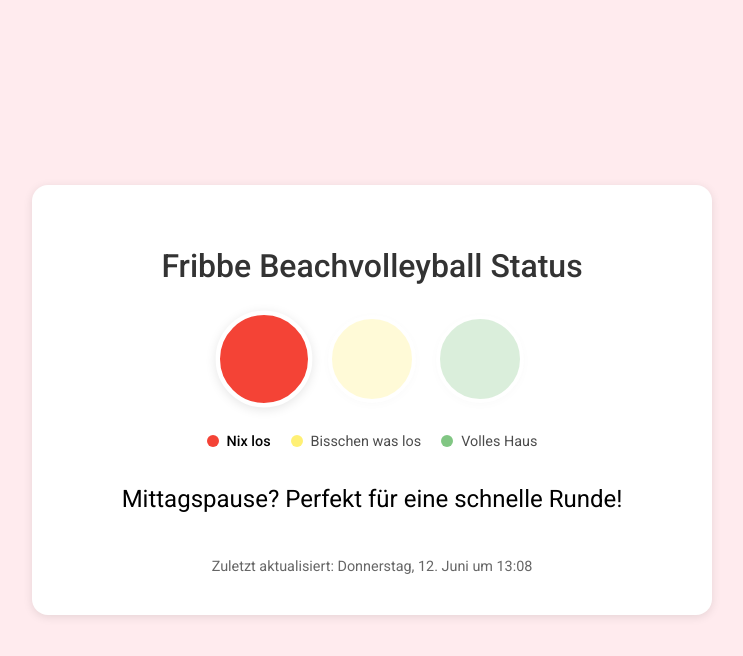
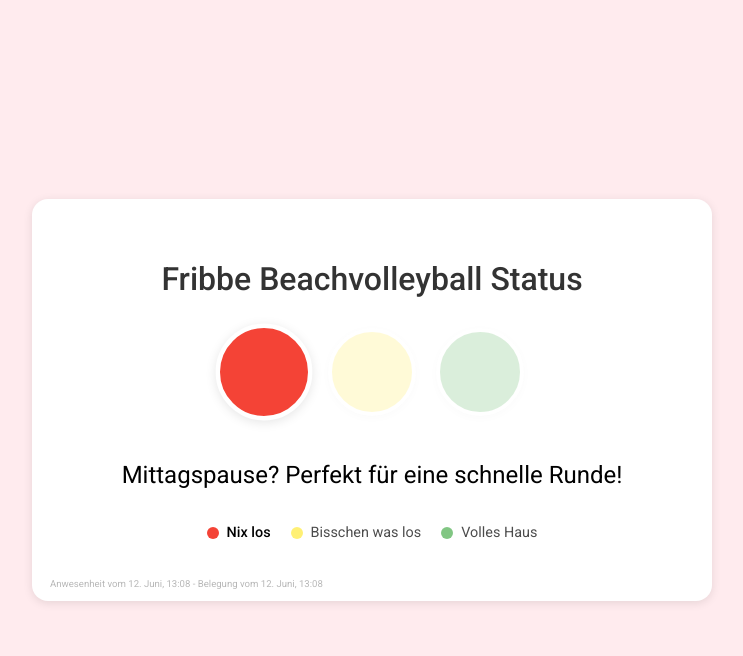
Before and after one commit to FlorianObermayer/fribbe-status-checker, a FastAPI app: page / in a window 1280 px wide. Shown: the top 656 px of the page, without its empty margins (268-1011 px from the left). Run offline with FastAPI, Linux system fonts and the light colour scheme; data that the repository does not hold is empty.

Commit message:
prototye ready. lets merge and pray :)

```diff
--- a/app/main.py
+++ b/app/main.py
@@ -1,6 +1,7 @@
 #!/usr/bin/env python3
 import os
 from datetime import datetime
+from typing import List
 from fastapi import FastAPI
 from fastapi.responses import HTMLResponse, FileResponse
 from fastapi.staticfiles import StaticFiles
@@ -41,7 +42,7 @@ class OccupancyResponse(BaseModel):
     last_updated: datetime
     type: OccupancyType
     source: OccupancySource
-    message: str
+    messages: List[str]
     last_error: str | None
 
 
@@ -53,7 +54,7 @@ class StatusResponse(BaseModel):
 @app.get("/api/status", response_model=StatusResponse)
 async def get_status():
 
-    occ_message, occ_type, occ_source, occ_last_updated, occ_last_error = (
+    occ_messages, occ_type, occ_source, occ_last_updated, occ_last_error = (
         occupancy_service.get_todays_occupancy()
     )
 
@@ -61,7 +62,7 @@ async def get_status():
         last_updated=occ_last_updated,
         type=occ_type,
         source=occ_source,
-        message=occ_message,
+        messages=occ_messages,
         last_error=occ_last_error and str(occ_last_error),
     )
 
--- a/app/services/occupancy/OccupancyService.py
+++ b/app/services/occupancy/OccupancyService.py
@@ -32,13 +32,13 @@ class OccupancyService:
 
     def get_todays_occupancy(
         self,
-    ) -> Tuple[str, OccupancyType, OccupancySource, datetime, Exception | None]:
+    ) -> Tuple[List[str], OccupancyType, OccupancySource, datetime, Exception | None]:
         """
         Retrieves today's occupancy information.
 
         Returns:
-            Tuple[str, OccupancyType, OccupancySource, datetime, Exception | None]:
-                - A message summarizing today's occupancies, or a message indicating no occupancies.
+            Tuple[List[str], OccupancyType, OccupancySource, datetime, Exception | None]:
+                - A list of messages if today's occupancies or an empty list.
                 - The overall occupancy type for today.
                 - The source of the occupancy (event calendar or weekly plan)
                 - The timestamp of the last update.
@@ -53,7 +53,7 @@ class OccupancyService:
 
         if not todays_occupancies:
             return (
-                "",
+                [],
                 OccupancyType.NONE,
                 OccupancySource.WEEKLY_PLAN,
                 self._last_updated,
@@ -64,7 +64,7 @@ class OccupancyService:
         occupancy: OccupancyType = OccupancyType.PARTIALLY
         source: OccupancySource = OccupancySource.WEEKLY_PLAN
 
-        for occ in todays_occupancies:
+        for occ in sorted(todays_occupancies, key=lambda o: o.begin):
             begin = occ.begin.strftime("%H:%M")
             end = (
                 occ.end.strftime("%H:%M")
@@ -84,7 +84,7 @@ class OccupancyService:
         # TODO: Also figure out if each occupation potentially overlaps with other resulting in a fully blocked scenario
 
         return (
-            "\n".join(lines),
+            lines,
             occupancy,
             source,
             self._last_updated,
--- a/app/static/css/styles.css
+++ b/app/static/css/styles.css
@@ -3,7 +3,7 @@
     --color-yellow: #ffeb3b;
     --color-green: #4caf50;
     --color-gray: #f5f5f5;
-    --shadow: 0 2px 10px rgba(0,0,0,0.1);
+    --shadow: 0 2px 10px rgba(0, 0, 0, 0.1);
 }
 
 body {
@@ -21,6 +21,7 @@ body {
 }
 
 .container {
+    position: relative;
     background: white;
     border-radius: 16px;
     padding: 40px;
@@ -58,28 +59,38 @@ h1 {
     transform: scale(1.1);
 }
 
-.light.red { background-color: var(--color-red); }
-.light.yellow { background-color: var(--color-yellow); }
-.light.green { background-color: var(--color-green); }
+.light.red {
+    background-color: var(--color-red);
+}
+
+.light.yellow {
+    background-color: var(--color-yellow);
+}
+
+.light.green {
+    background-color: var(--color-green);
+}
 
 .status-message {
     font-size: 1.5rem;
     margin: 20px 0;
     padding: 15px;
     border-radius: 8px;
-    background-color: rgba(255,255,255,0.8);
-}
-
-.last-updated {
-    font-size: 0.9rem;
-    color: #666;
-    margin-top: 30px;
+    background-color: rgba(255, 255, 255, 0.8);
 }
 
 /* Status-specific styles */
-body.status-empty { background-color: #ffebee; }
-body.status-few { background-color: #fff8e1; }
-body.status-many { background-color: #e8f5e9; }
+body.status-empty {
+    background-color: #ffebee;
+}
+
+body.status-few {
+    background-color: #fff8e1;
+}
+
+body.status-many {
+    background-color: #e8f5e9;
+}
 /* CSS Ergänzungen */
 .status-explanation {
     display: flex;
@@ -123,3 +134,45 @@ body.status-many { background-color: #e8f5e9; }
 .explanation-dot.green {
     background-color: var(--color-green);
 }
+
+.occupancy-card.occupancy-fully {
+    background: #ffeaea !important;
+    border: 1.5px solid #f44336;
+    box-shadow: 0 2px 12px 0 rgba(244, 67, 54, 0.08);
+}
+.occupancy-card {
+    background: #f6f6f6;
+    border-radius: 12px;
+    box-shadow: var(--shadow);
+    padding: 16px;
+    margin-top: 32px;
+    max-width: 500px;
+    margin-left: auto;
+    margin-right: auto;
+}
+
+.occupancy-card h2 {
+    font-size: 1.4rem;
+
+    color: #333;
+    margin-bottom: 24px;
+}
+
+.occupancy-card>div {
+    display: flex;
+    flex-direction: column;
+    gap: 8px;
+    align-items: flex-start;
+}
+#combined-updated-marker {
+    position: absolute;
+    left: 18px;
+    bottom: 12px;
+    font-size: 0.6rem;
+    color: #888;
+    opacity: 0.6;
+    pointer-events: none;
+    z-index: 2;
+    margin-top: 30px;
+
+}
--- a/app/static/index.html
+++ b/app/static/index.html
@@ -1,5 +1,6 @@
 <!DOCTYPE html>
 <html lang="de">
+
 <head>
     <meta charset="UTF-8">
     <meta name="viewport" content="width=device-width, initial-scale=1.0">
@@ -7,14 +8,18 @@
     <link href="https://fonts.googleapis.com/css2?family=Roboto:wght@300;400;500;700&display=swap" rel="stylesheet">
     <link rel="stylesheet" href="/static/css/styles.css">
 </head>
+
 <body id="status-body">
     <div class="container">
         <h1>Fribbe Beachvolleyball Status</h1>
 
         <div class="status-indicator">
-            <div class="light red" id="red-light"></div>
-            <div class="light yellow" id="yellow-light"></div>
-            <div class="light green" id="green-light"></div>
+            <div id="red-light" class="light red"></div>
+            <div id="yellow-light" class="light yellow"></div>
+            <div id="green-light" class="light green"></div>
+        </div>
+        <div id="status-message" class="status-message">
+            Lade Status...
         </div>
         <div class="status-explanation">
             <div class="explanation-item" data-status="empty">
@@ -31,15 +36,20 @@
             </div>
         </div>
 
-        <div class="status-message" id="status-message">
-            Lade Status...
+        <!-- Occupancy Info Card -->
+        <div id="occupancy-card" class="occupancy-card">
+            <h2 id="occupancy-header">Lade Status...</h2>
+            <div>
+                <div><span id="occupancy-message">Lade Veranstaltung...</span></div>
+            </div>
         </div>
-
-        <div class="last-updated">
-            Zuletzt aktualisiert: <span id="timestamp">wird geladen...</span>
+        <!-- Kombinierter Aktualisierungsmarker -->
+        <div id="combined-updated-marker">
+            <span id="combined-updated-text">Aktualisiert ...</span>
         </div>
     </div>
 
     <script src="/static/js/app.js"></script>
 </body>
+
 </html>
--- a/app/static/js/app.js
+++ b/app/static/js/app.js
@@ -28,17 +28,51 @@ async function updateStatus() {
         });
         document.querySelector(`.explanation-item[data-status="${data.presence.level}"]`).classList.add('active');
 
-        // Formatieren des Datums
-        const lastUpdated = new Date(data.presence.last_updated);
+        // --- OCCUPANCY DATA ---
+        let occMsgElem = document.getElementById('occupancy-message');
+        const occCard = document.getElementById('occupancy-card');
+        if (Array.isArray(data.occupancy.messages) && data.occupancy.messages.length > 0) {
+            occCard.style.display = '';
+            occMsgElem.innerHTML = '<ul style="margin:0; padding-left:18px;">' +
+                data.occupancy.messages.map(msg => `<li>${msg}</li>`).join('') + '</ul>';
+        } else {
+            occCard.style.display = 'none';
+            occMsgElem.textContent = '-';
+        }
+        // Header dynamisch setzen
+        const occHeader = document.getElementById('occupancy-header');
+        if (data.occupancy.source === 'event_calendar') {
+            occHeader.textContent = 'Heutige Veranstaltungen';
+        } else if (data.occupancy.source === 'weekly_plan') {
+            occHeader.textContent = 'Heutiger Belegungsplan';
+        }
+        // Rötliche Färbung bei occupancy_type 'fully'
+        if (data.occupancy.type === 'fully') {
+            occCard.classList.add('occupancy-fully');
+        } else {
+            occCard.classList.remove('occupancy-fully');
+        }
+
         const options = {
-            weekday: 'long',
+            //weekday: 'short',
             day: 'numeric',
-            month: 'long',
+            month: 'short',
             hour: '2-digit',
             minute: '2-digit'
         };
-        document.getElementById('timestamp').textContent =
-            lastUpdated.toLocaleDateString('de-DE', options);
+        // Kombinierter Aktualisierungsmarker
+        let combinedText = '';
+        if (data.presence && data.presence.last_updated) {
+            const p = new Date(data.presence.last_updated);
+            combinedText += `Anwesenheit vom ${p.toLocaleDateString('de-DE', options)}`;
+        }
+        if (data.occupancy && data.occupancy.last_updated) {
+            const o = new Date(data.occupancy.last_updated);
+            if (combinedText) combinedText += ' - ';
+            combinedText += `Belegung vom ${o.toLocaleDateString('de-DE', options)}`;
+        }
+        if (!combinedText) combinedText = 'Aktualisiert: Nie';
+        document.getElementById('combined-updated-text').textContent = combinedText;
 
     } catch (error) {
         console.error('Fehler beim Laden des Status:', error);
```
